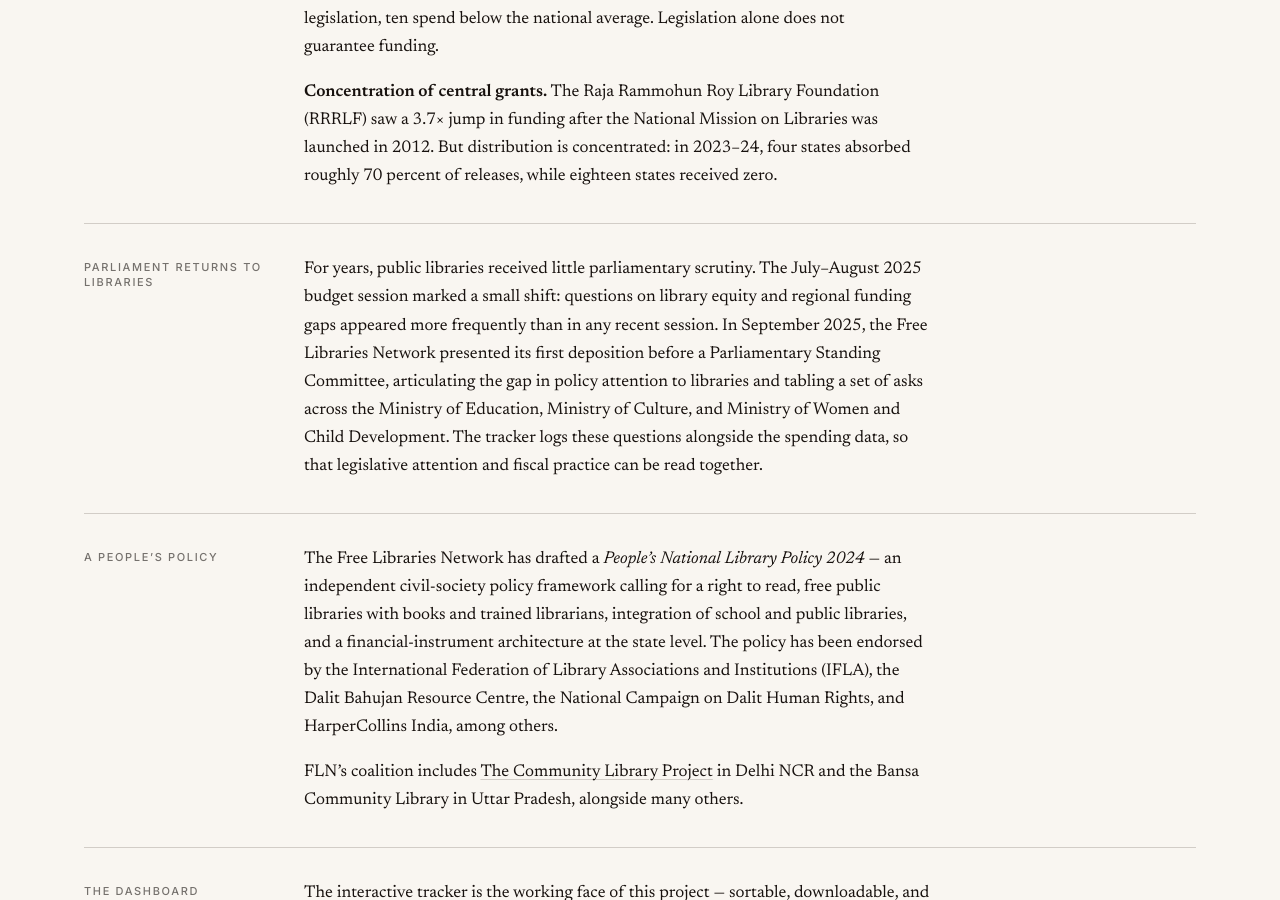
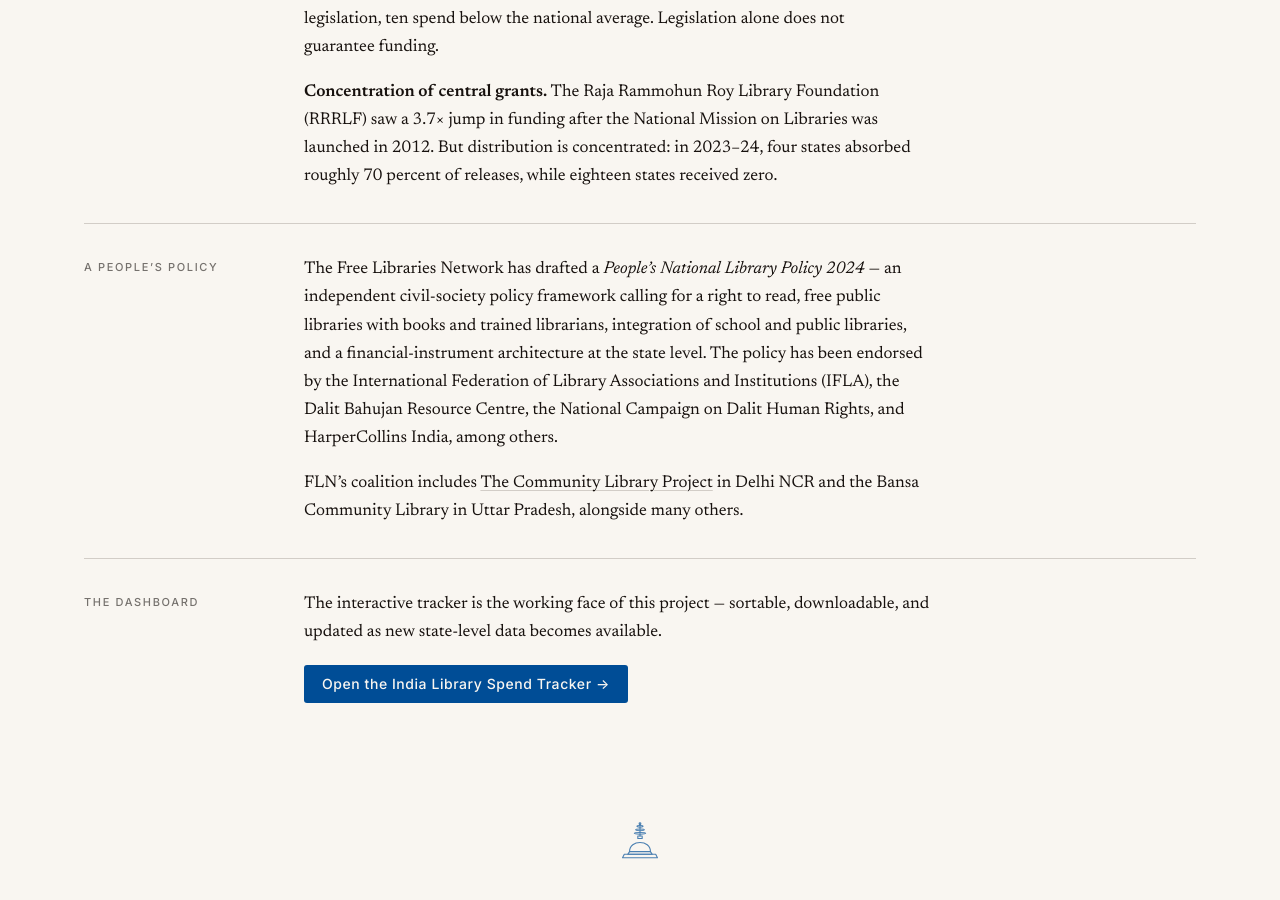
Before and after one commit to skishchampi/skishchampi.github.io, a Jekyll site: the page built from libraries.md, in a window 1280 px wide and 900 px high, scrolled down 1020 px. Built offline with Jekyll 4.4.1, drawn with Linux system fonts in a browser that asks for light colours; some web fonts are replaced.

Commit message:
Drop the "Parliament returns to libraries" block from /libraries/
Per request: no specifics on parliamentary scrutiny, depositions,
or ministry asks on the public site. Keep the page focused on
spending data and the people's policy.

Co-Authored-By: Claude Opus 4.7 (1M context) <noreply@anthropic.com>

```diff
--- a/libraries.md
+++ b/libraries.md
@@ -39,13 +39,6 @@ description: "A brief on public library spending in India, with an interactive s
 </div>
 
 <div class="block">
-  <div class="label">Parliament returns to libraries</div>
-  <div class="body">
-    <p>For years, public libraries received little parliamentary scrutiny. The July&ndash;August 2025 budget session marked a small shift: questions on library equity and regional funding gaps appeared more frequently than in any recent session. In September 2025, the Free Libraries Network presented its first deposition before a Parliamentary Standing Committee, articulating the gap in policy attention to libraries and tabling a set of asks across the Ministry of Education, Ministry of Culture, and Ministry of Women and Child Development. The tracker logs these questions alongside the spending data, so that legislative attention and fiscal practice can be read together.</p>
-  </div>
-</div>
-
-<div class="block">
   <div class="label">A people&rsquo;s policy</div>
   <div class="body">
     <p>The Free Libraries Network has drafted a <em>People&rsquo;s National Library Policy 2024</em> &mdash; an independent civil-society policy framework calling for a right to read, free public libraries with books and trained librarians, integration of school and public libraries, and a financial-instrument architecture at the state level. The policy has been endorsed by the International Federation of Library Associations and Institutions (IFLA), the Dalit Bahujan Resource Centre, the National Campaign on Dalit Human Rights, and HarperCollins India, among others.</p>
```
